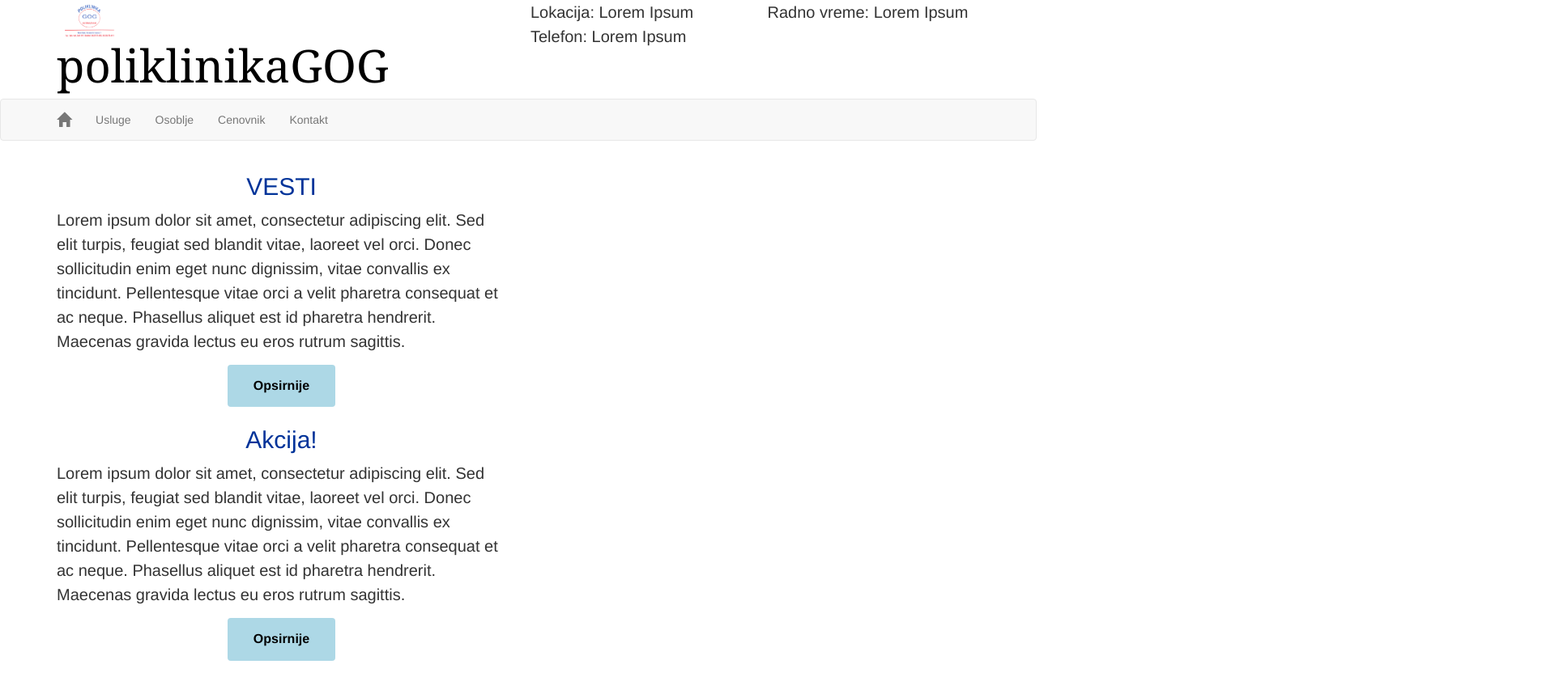
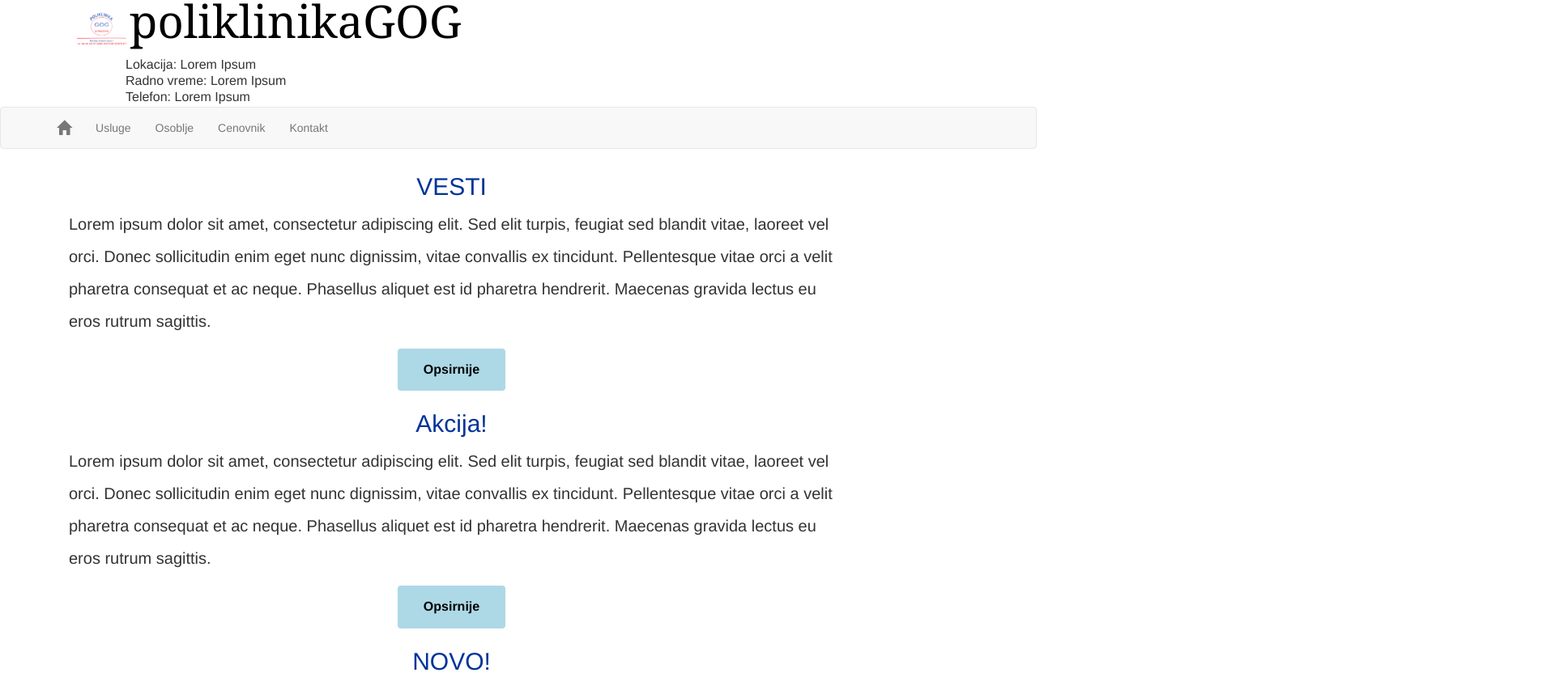
Before and after one commit to rristovic/poliklinikagog2016, a plain HTML site: page index.html in a window 1280 px wide. Shown: the top 837 px of the page at 81% size, 1920 px wide, since content can reach past the window. Drawn offline with nearby package versions, Linux system fonts and the light colour scheme.

Commit message:
Promene
promene u pozicioniranju elemenata na glavnoj strani

```diff
--- a/css/style.css
+++ b/css/style.css
@@ -12,11 +12,16 @@ h2{
 	color: #003399;
 }
 
+*{
+	box-sizing: border-box;
+}
+
 p{
 	text-align: left;
-	line-height: 30px;
+	line-height: 40px;
 	font-size: 20px;
 }
+
 
 .service {
 	margin-left: 15%;
@@ -37,12 +42,11 @@ p{
     }
 }
 
-*{
-	background-size: 100%;
-}
+
 
 .col-md-6{
 	text-align: center;
+	margin: auto;
 }
 
 .btn{
@@ -58,3 +62,43 @@ p{
     margin: 4px 2px;
     cursor: pointer;
 }
+
+#row-vesti, .container, .row{
+	margin: auto;
+}
+
+#row-vesti{
+	width: 2000px;
+	padding-right: 50px;
+}
+
+#info-RVreme{
+	position: relative;
+	top: 20px;
+	right: 285px;
+}
+
+#info{
+	position: relative;
+	top:60px;
+	right: 500px;
+}
+
+.info{
+	font-size: 16px;
+}
+
+#GOG{
+	position: relative;
+	bottom: 55px;
+	left: 75px;
+}
+
+#logo-GOG{
+	position: relative;
+	top: 10px;
+}
+.navbar{
+	position: relative;
+	top: 10px;
+}
--- a/index.html
+++ b/index.html
@@ -18,21 +18,23 @@
           	<div class="col-md-3">
 	  			<a href="index.html" id="a-GOG">
            <img src="assets/logo_sa_natpisom.png" alt="Logo poliklinike GOG" align="left" height="50" width="80" id="logo-GOG">
-	  				<h1>poliklinika<span id="h1-GOG">GOG</span></h1>
+	  				<h1 id="GOG">poliklinika<span id="h1-GOG">GOG</span></h1>
 	  			</a>
   			</div>
+        <div id="info">
   			<div class="col-md-3 col-md-offset-3">
-	  			<p>Lokacija: Lorem Ipsum <br>
+	  			<p  class="info">Lokacija: Lorem Ipsum <br>
 	  				Telefon: Lorem Ipsum <br>
 	  			</p>
   			</div>
   			<div class="col-md-3 ">
-	  			<p>Radno vreme: Lorem Ipsum</p>
+	  			<p  class="info" id="info-RVreme">Radno vreme: Lorem Ipsum</p>
   			</div>
+        </div>
   		</div>
   	</div>
 
-    <nav class="navbar navbar-default">
+    <nav class="navbar navbar-default" class="navbar">
       <div class="container">
         <div class="navbar-header">
           <button type="button" class="navbar-toggle collapsed" data-toggle="collapse" data-target="#navbar" aria-expanded="false" aria-controls="navbar">
@@ -64,13 +66,13 @@
         </div>
 
         <h2>Akcija!</h2>
-         <div class="div-Akcija">
+         <div class="div-Vesti">
         <p>Lorem ipsum dolor sit amet, consectetur adipiscing elit. Sed elit turpis, feugiat sed blandit vitae, laoreet vel orci. Donec sollicitudin enim eget nunc dignissim, vitae convallis ex tincidunt. Pellentesque vitae orci a velit pharetra consequat et ac neque. Phasellus aliquet est id pharetra hendrerit. Maecenas gravida lectus eu eros rutrum sagittis.</p>
         <a href="#" class="btn">Opsirnije</a>
         </div>
 
         <h2>NOVO!</h2>
-        <div class="div-Novo">
+        <div class="div-Vesti">
         <p>Lorem ipsum dolor sit amet, consectetur adipiscing elit. Sed elit turpis, feugiat sed blandit vitae, laoreet vel orci. Donec sollicitudin enim eget nunc dignissim, vitae convallis ex tincidunt. Pellentesque vitae orci a velit pharetra consequat et ac neque. Phasellus aliquet est id pharetra hendrerit. Maecenas gravida lectus eu eros rutrum sagittis.</p>
         <a href="#" class="btn">Opsirnije</a>
         </div>
```
